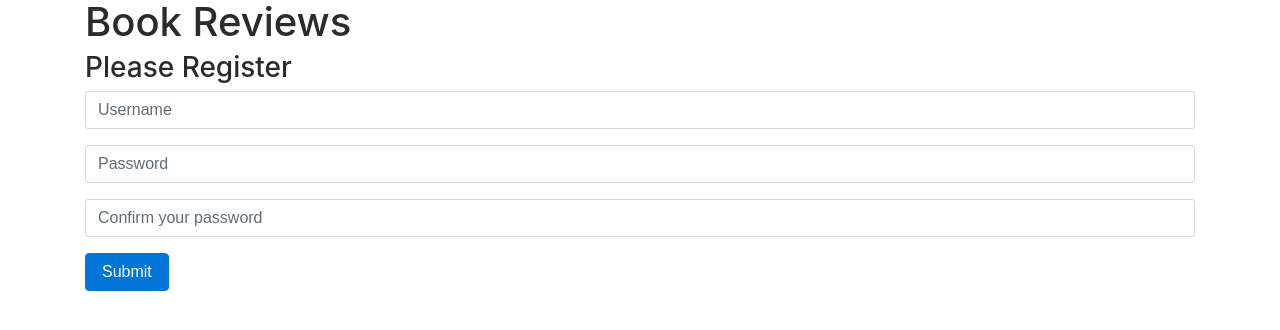
After one commit to TomJRodrigues/cs50-web-programming, a Flask app: page /register.html in a window 1280 px wide. The commit adds this page. Shown: the top 330 px of the page. Run offline with Flask 2, Linux system fonts and the light colour scheme; some libraries are stand-ins or nearby versions.

Commit message:
Working user registration.

```diff
--- a/projects/project1/application.py
+++ b/projects/project1/application.py
@@ -4,8 +4,10 @@ from flask import Flask, render_template, session, request
 from flask_session import Session
 from sqlalchemy import create_engine
 from sqlalchemy.orm import scoped_session, sessionmaker
+from flask_bcrypt import Bcrypt
 
 app = Flask(__name__)
+bcrypt = Bcrypt(app)
 
 # Check for environment variable
 if not os.getenv("DATABASE_URL"):
@@ -25,10 +27,59 @@ db = scoped_session(sessionmaker(bind=engine))
 def index():
     return render_template("index.html")
 
+@app.route("/login.html", methods=["POST", "GET"])
+def login():
+    username = request.form.get("register_username")
+    password = request.form.get("register_password")
+    password_confirmation = request.form.get("confirm_password")
+
+    # Check if username submitted
+    if not username:
+        return render_template("error.html", message="Please enter a username.")
+
+    # Check if username already exists
+    checkUser = db.execute("SELECT * FROM users WHERE username = :username", {"username": username}).fetchone()
+    if checkUser:
+        return render_template("error.html", message="Username already exists, please choose a different username.")
+
+    # Check if password submitted
+    if not password:
+        return render_template("error.html", message="Please enter a password.")
+
+    # Check if password confirmation submitted
+    if not password_confirmation:
+        return render_template("error.html", message="Please confirm your password.")
+
+    # Check if passwords are the same
+    if password != password_confirmation:
+        return render_template("error.html", message="Passwords must match.")
+
+    # Encrypt password with bcrypt
+    pw_hash = bcrypt.generate_password_hash(password).decode('utf-8')
+
+    # Add user and password hash to users db table
+    db.execute("INSERT INTO users (username, hash) VALUES (:username, :pw_hash)", {"username": username, "pw_hash": pw_hash})
+    db.commit()
+
+    return render_template("login.html", message="Account successfully created.")
+
+@app.route("/register.html", methods=["GET"])
+def register():
+    return render_template("register.html")
+
 @app.route("/search", methods=["POST", "GET"])
 def search():
     """Search for a Book"""
-    return render_template("search.html")
+    username = request.form.get("login_username")
+    password = request.form.get("login_password")
+
+    # If username exists, check password
+
+    # Log user in, store in session
+
+    # Display username if logged in or after registering
+
+    return render_template("search.html", username=username)
 
 @app.route("/results", methods=["POST"])
 def results():
--- a/projects/project1/requirements.txt
+++ b/projects/project1/requirements.txt
@@ -2,3 +2,4 @@ Flask
 Flask-Session
 psycopg2
 SQLAlchemy
+Flask-bcrypt
--- a/projects/project1/templates/error.html
+++ b/projects/project1/templates/error.html
@@ -7,9 +7,10 @@
 {% block body %}
     <h1>Error</h1>
 
-    {{ message }}
+    <div class="alert alert-danger">{{ message }}</div>
     <br/>
     <br/>
+    <a class="btn btn-primary" href="index.html" role="button">Home</a>
     <button class="btn btn-primary" onclick="goBack()">Previous Page</button>
 
     <script>
--- /dev/null
+++ b/projects/project1/templates/register.html
@@ -0,0 +1,30 @@
+{% extends "layout.html" %}
+
+{% block title %}
+    Welcome - Register
+{% endblock %}
+
+{% block body %}
+    <h1>Book Reviews</h1>
+    <h3>Please Register</h3>
+
+    <form action="{{ url_for('login') }}" method="post">
+
+        <div class="form-group">
+            <input class="form-control" name="register_username" placeholder="Username">
+        </div>
+
+        <div class="form-group">
+            <input type="password" class="form-control" name="register_password" placeholder="Password">
+        </div>
+
+        <div class="form-group">
+            <input type="password" class="form-control" name="confirm_password" placeholder="Confirm your password">
+        </div>
+
+        <div class="form-group">
+            <button class="btn btn-primary">Submit</button>
+        </div>
+
+    </form>
+{% endblock %}
--- a/projects/project1/templates/search.html
+++ b/projects/project1/templates/search.html
@@ -7,11 +7,14 @@
 {% block body %}
     <h1>Search for a Book</h1>
 
+    <h2>Welcome, {{ username }}!</h2>
+
     <form action="{{ url_for('results') }}" method="post">
 
         <div class="form-group">
             <input class="form-control" name="book_query" placeholder="Book ISBN, author, or title">
         </div>
+        <small>Ex: 0679732268, "William Faulkner", or "As I Lay Dying"</small>
 
         <div class="form-group">
             <button class="btn btn-primary">Submit</button>
```
Also changed, not shown: projects/project1/templates/index.html (+4 -18 lines), projects/project1/templates/login.html (added, +28 -0 lines).
